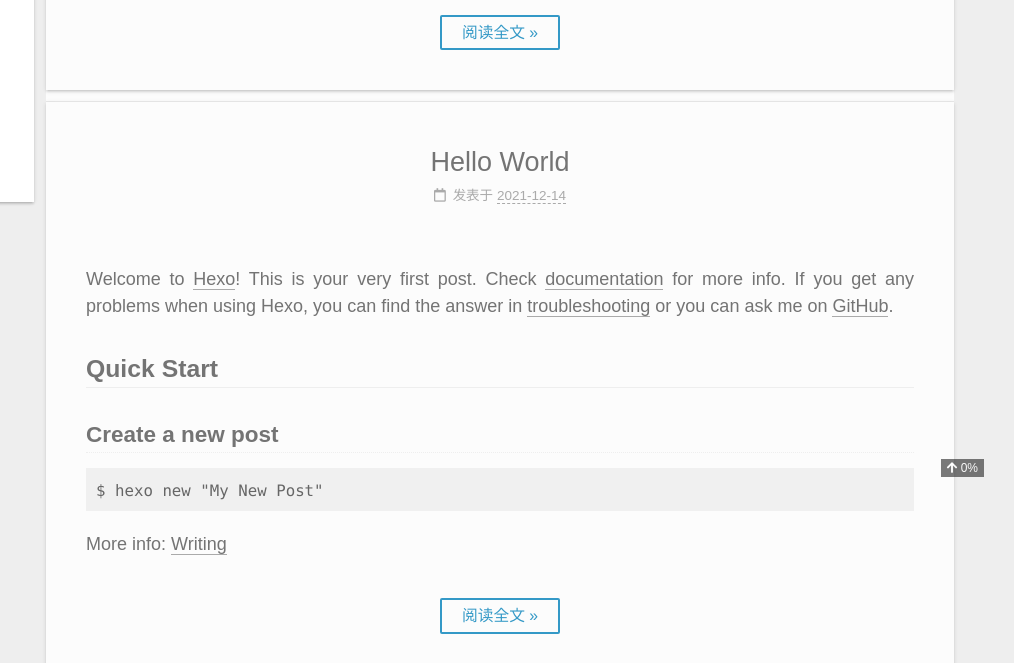
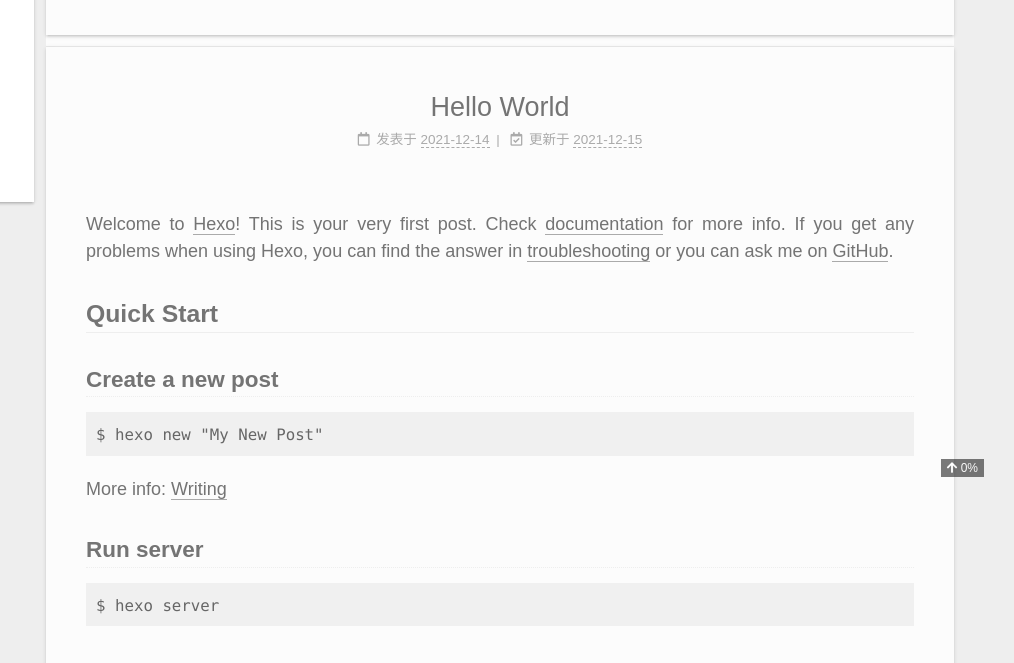
Before and after one commit to TripleCoenzyme/TripleCoenzyme.github.io, a plain HTML site: page index.html in a window 1280 px wide. Shown: the part 423-1086 px from the top of the page, 266-1280 px from the left. Drawn offline with nearby package versions, Linux system fonts and the light colour scheme; a web font is replaced by a local one.

Commit message:
Site updated: 2021-12-15 22:41:50

```diff
--- a/index.html
+++ b/index.html
@@ -207,7 +207,7 @@
       <span class="post-meta-item-text">发表于</span>
 
 
-      <time title="创建时间：2021-12-15 18:57:34 / 修改时间：19:10:38" itemprop="dateCreated datePublished" datetime="2021-12-15T18:57:34+08:00">2021-12-15</time>
+      <time title="创建时间：2021-12-15 18:57:34 / 修改时间：22:39:14" itemprop="dateCreated datePublished" datetime="2021-12-15T18:57:34+08:00">2021-12-15</time>
     </span>
 
 
@@ -225,14 +225,6 @@
 <hr>
 <p>欢迎来到 辅酶的辅酶的辅酶 的主页!</p>
 <p>个人简介请访问<a href="/about">关于</a>选项卡</p>
-
-          <!--noindex-->
-            <div class="post-button">
-              <a class="btn" href="/2021/12/15/top/#more" rel="contents">
-                阅读全文 &raquo;
-              </a>
-            </div>
-          <!--/noindex-->
 
 
     </div>
@@ -285,8 +277,14 @@
       </span>
       <span class="post-meta-item-text">发表于</span>
 
-
-      <time title="创建时间：2021-12-14 19:23:45 / 修改时间：21:52:18" itemprop="dateCreated datePublished" datetime="2021-12-14T19:23:45+08:00">2021-12-14</time>
+      <time title="创建时间：2021-12-14 19:23:45" itemprop="dateCreated datePublished" datetime="2021-12-14T19:23:45+08:00">2021-12-14</time>
+    </span>
+    <span class="post-meta-item">
+      <span class="post-meta-item-icon">
+        <i class="far fa-calendar-check"></i>
+      </span>
+      <span class="post-meta-item-text">更新于</span>
+      <time title="修改时间：2021-12-15 22:40:27" itemprop="dateModified" datetime="2021-12-15T22:40:27+08:00">2021-12-15</time>
     </span>
 
 
@@ -303,6 +301,8 @@
 <h2 id="Quick-Start"><a href="#Quick-Start" class="headerlink" title="Quick Start"></a>Quick Start</h2><h3 id="Create-a-new-post"><a href="#Create-a-new-post" class="headerlink" title="Create a new post"></a>Create a new post</h3><pre><code class="bash">$ hexo new &quot;My New Post&quot;
 </code></pre>
 <p>More info: <a target="_blank" rel="noopener" href="https://hexo.io/docs/writing.html">Writing</a></p>
+<h3 id="Run-server"><a href="#Run-server" class="headerlink" title="Run server"></a>Run server</h3><pre><code class="bash">$ hexo server
+</code></pre>
           <!--noindex-->
             <div class="post-button">
               <a class="btn" href="/2021/12/14/hello-world/#more" rel="contents">
```
Also changed, not shown: 2021/12/14/hello-world/index.html (+9 -5 lines), 2021/12/15/top/index.html (+2 -2 lines).
